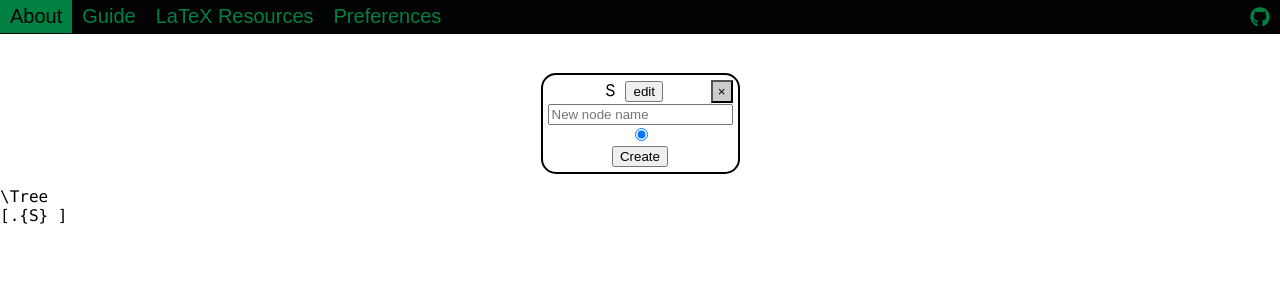
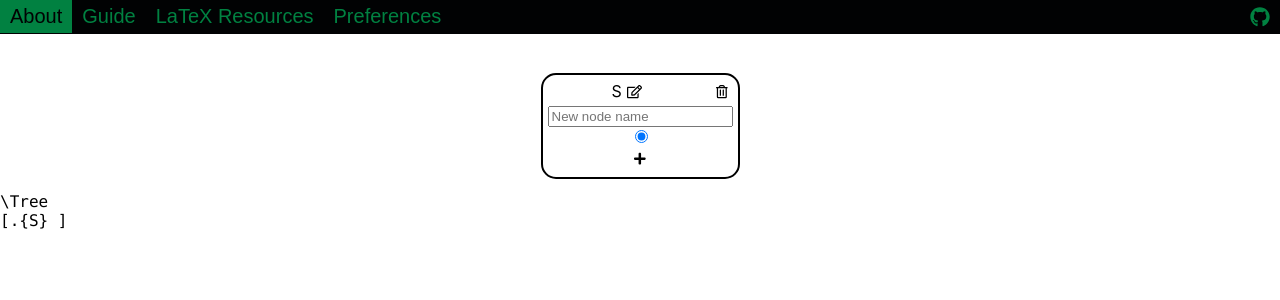
Before and after one commit to holdenout/tree2tex, a React (Create React App) app: page / in a window 1280 px wide. Shown: the top 300 px of the page. Built offline with nearby package versions, Linux system fonts and the light colour scheme.

Commit message:
Added font awesome icons

```diff
--- a/package.json
+++ b/package.json
@@ -6,6 +6,7 @@
   "dependencies": {
     "@fortawesome/fontawesome-svg-core": "^1.2.32",
     "@fortawesome/free-brands-svg-icons": "^5.15.1",
+    "@fortawesome/free-regular-svg-icons": "^5.15.1",
     "@fortawesome/free-solid-svg-icons": "^5.15.1",
     "@fortawesome/react-fontawesome": "^0.1.12",
     "react": "^16.13.1",
--- a/src/TreeInterface/AddNodeMenu.jsx
+++ b/src/TreeInterface/AddNodeMenu.jsx
@@ -1,4 +1,6 @@
 import React, { useState } from "react";
+import {FontAwesomeIcon} from "@fortawesome/react-fontawesome";
+import {faPlus} from "@fortawesome/free-solid-svg-icons";
 
 export const AddNodeMenu = ({ node, addChild }) => {
   const [newNode, setNewNode] = useState({
@@ -57,7 +59,7 @@ export const AddNodeMenu = ({ node, addChild }) => {
       <br />
       {radioInputs}
       <br />
-      <input type="submit" value="Create" />
+      <button type="submit"><FontAwesomeIcon icon={faPlus} /></button>
     </form>
   );
 };
--- a/src/TreeInterface/Node.jsx
+++ b/src/TreeInterface/Node.jsx
@@ -1,14 +1,23 @@
 import React from "react";
 import AddNodeMenu from "./AddNodeMenu";
+import {FontAwesomeIcon} from "@fortawesome/react-fontawesome";
+import {faTrashAlt, faEdit} from "@fortawesome/free-regular-svg-icons";
 
 export const Node = ({ node, addChild, removeChild, editName }) => {
   return (
     <div className={`node${node.id} node`}>
-      <button id="delete" onClick={() => removeChild(node)}>
-        &times;
+      <div className="node-name">
+        {node.name}
+      </div>
+
+      <button className="edit" onClick={() => editName(node)}>
+        <FontAwesomeIcon icon={faEdit} />
       </button>
-        <span className="node-name">{node.name}</span>
-      <button onClick={() => editName(node)}>edit</button>
+
+      <button id="delete" title="delete node" onClick={() => removeChild(node)}>
+        <FontAwesomeIcon icon={faTrashAlt} />
+      </button>
+
       <AddNodeMenu node={node} addChild={addChild} />
     </div>
   );
--- a/src/TreeInterface/TreeGUI.css
+++ b/src/TreeInterface/TreeGUI.css
@@ -10,6 +10,11 @@
   padding-right: 10px;
   margin-left: auto;
   margin-right: auto;
+}
+
+.node-container:only-child {
+  padding-left: 0;
+  padding-right: 0;
 }
 
 .node-row {
@@ -27,11 +32,25 @@
 }
 
 .node-name {
-  padding: 10px;
+  display: inline-block;
+}
+
+.node button {
+  padding: 5px;
+  background-color: inherit;
+  border: none;
+  border-radius: 5px;
+  cursor: pointer;
+}
+
+.node button:hover {
+  background-color: #ccc;
 }
 
 #delete {
   float: right;
-  padding: 2px 5px;
-  background: #ccc;
 }
+
+#delete:hover {
+  color: red;
+}
```
Also changed, not shown: 1 other file (tests, documents, lock files or other folders).
